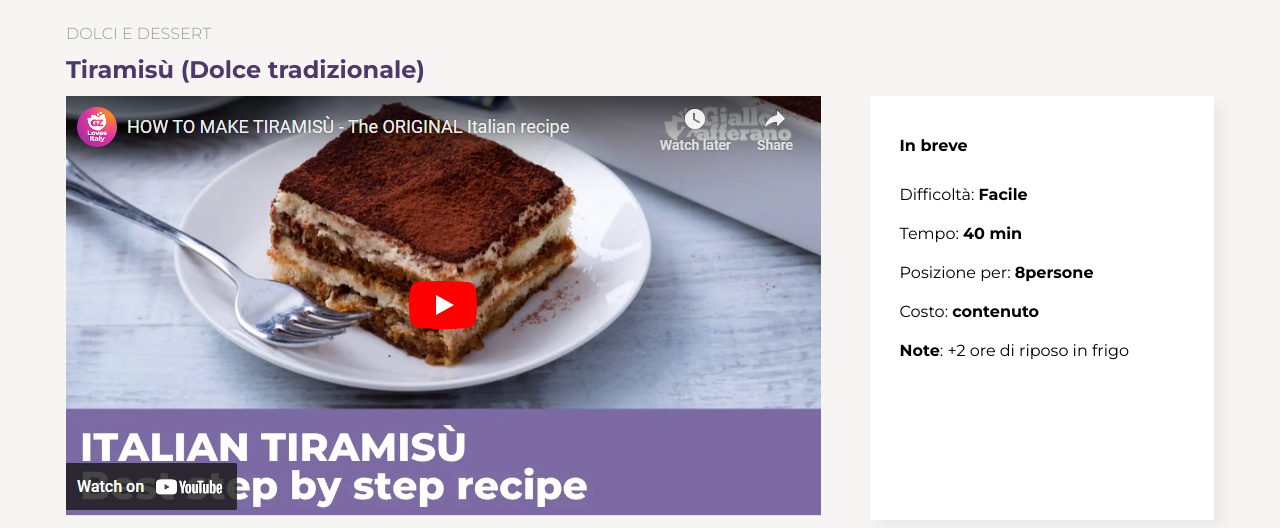
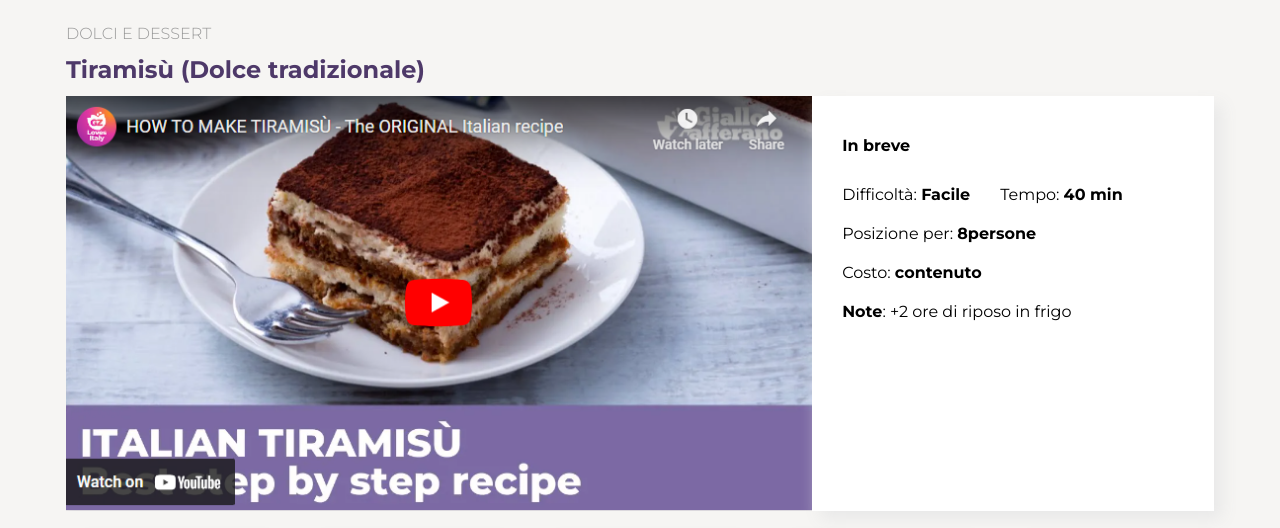
Before and after one commit to ManuelLantieri/htmlcss-responsive-layout, a plain HTML site: page index.html in a window 1280 px wide. Shown: the part 84-612 px from the top of the page. Drawn offline with Linux system fonts and the light colour scheme.

Commit message:
fix: ul recipe intro

```diff
--- a/css/style.css
+++ b/css/style.css
@@ -110,6 +110,11 @@ main{
     width: 100%;
 }
 
+.col-video img{
+    width: 100%;
+    display: block;
+}
+
 .col-details{
     background-color: #fff;
     padding: 40px 30px;
@@ -121,13 +126,14 @@ main{
     margin-bottom: 20px;
 }
 
-.recipe-intro .ul-top, .ul-bottom{
+.recipe-intro ul{
     list-style: none;
     display: block;
 }
 
 li{
     padding: 10px 0;
+    margin-right: 30px;
 }
 
 .social{
@@ -245,15 +251,11 @@ footer{
         display: inline;
     }
 
-    .col-details .ul-top{
+    .recipe-intro ul {
+        list-style: none;
         display: flex;
         flex-wrap: wrap;
-        justify-content: space-between;
-    }
 
-    .col-details .ul-bottom{
-        display: flex;
-        gap: 5%;
     }
 
     .social .row .btn{
@@ -284,11 +286,11 @@ footer{
     }
 
     .recipe-intro .col-video{
-        width: 70%;
+        width: 65%;
     }
 
     .recipe-intro .col-details{
-        width: 30%;
+        width: 35%;
     }
 
     .recipe-intro .ul-top, .recipe-intro .ul-bottom{
--- a/index.html
+++ b/index.html
@@ -32,12 +32,10 @@
                 </div>
                 <div class="col-details">
                     <div class="list-title">In breve</div>
-                    <ul class="ul-top">
+                    <ul>
                         <li>Difficoltà: <strong>Facile</strong></li>
                         <li>Tempo: <strong>40 min</strong></li>
                         <li>Posizione per: <strong>8persone</strong></li>
-                    </ul>
-                    <ul class="ul-bottom">
                         <li>Costo: <strong>contenuto</strong></li>
                         <li><Strong>Note</Strong>: +2 ore di riposo in frigo</li>
                     </ul>
```
